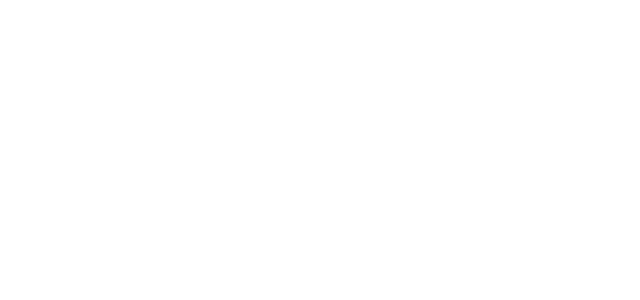
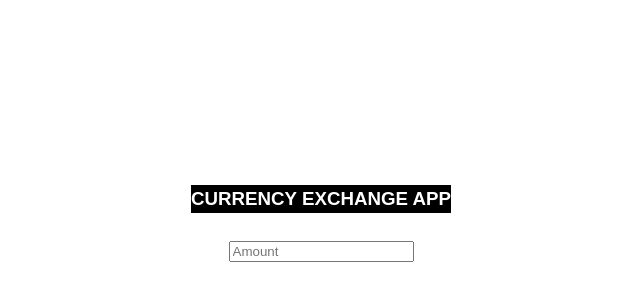
Before and after one commit to isuzmen/ExchangeCurrencyApp, a React (Vite) app: page / in a window 1280 px wide. Shown: the part 176-476 px from the top of the page, without its empty margins (319-959 px from the left). Built offline with nearby package versions, Linux system fonts and the light colour scheme.

Commit message:
Add structure for Currency component

```diff
--- a/src/components/Currency.jsx
+++ b/src/components/Currency.jsx
@@ -4,7 +4,16 @@
 function Currency() {
   return (
     <div className='currency-div'>
-
+      <div style={{ marginTop: '-20px', color: 'white', fontFamily: 'arial', backgroundColor: 'black', width: '100%', textAlign: 'center' }}>
+        <h3>CURRENCY EXCHANGE APP</h3>
+      </div>
+      <div style={{ marginTop: '25px' }}>
+        <input
+          type="number"
+          className="amount"
+          placeholder="Amount"
+        />
+      </div>
     </div>
   );
 }
```
